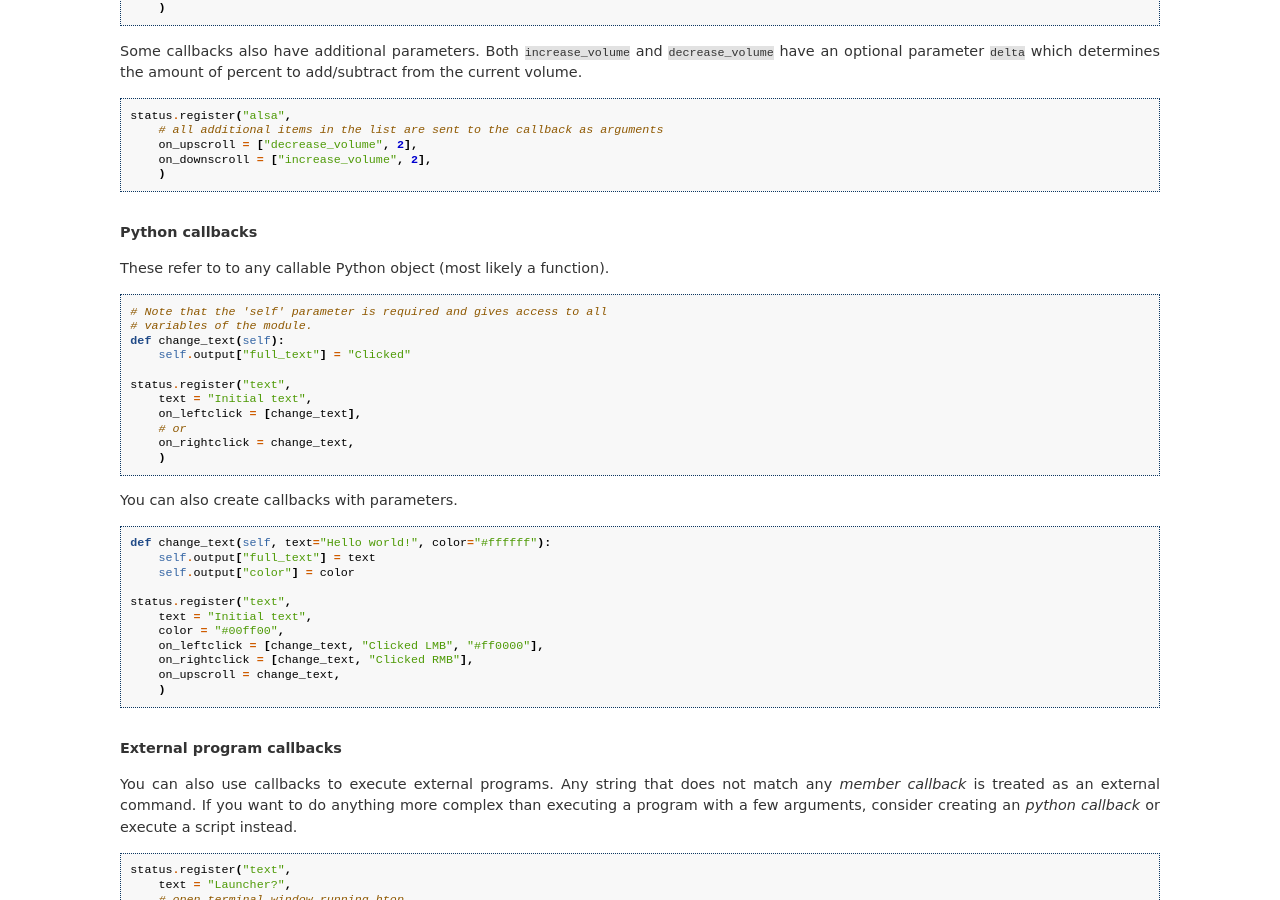
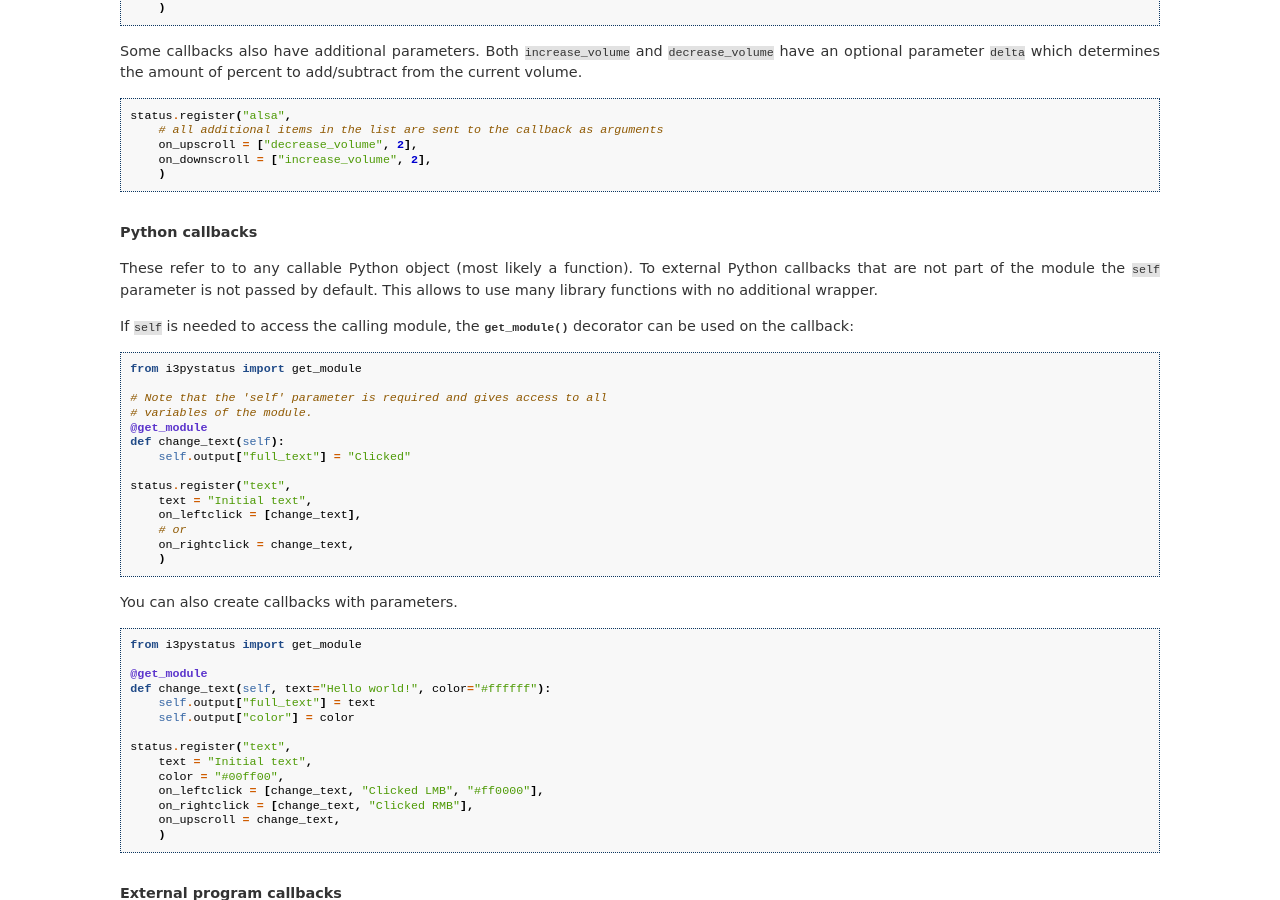
Before and after one commit to enkore/i3pystatus, a Sphinx documentation site: the page built from docs/configuration.rst, in a window 1280 px wide and 900 px high, scrolled down 4343 px. Built offline with Sphinx 7.4.7, drawn with Linux system fonts in a browser that asks for light colours.

Commit message:
configuration.rst: update example callbacks

```diff
--- a/docs/configuration.rst
+++ b/docs/configuration.rst
@@ -321,12 +321,21 @@ amount of percent to add/subtract from the current volume.
 
 .. rubric:: Python callbacks
 
-These refer to to any callable Python object (most likely a function).
+These refer to to any callable Python object (most likely a
+function). To external Python callbacks that are not part of the
+module the ``self`` parameter is not passed by default. This allows to
+use many library functions with no additional wrapper.
+
+If ``self`` is needed to access the calling module, the
+:py:func:`.get_module` decorator can be used on the callback:
 
 .. code:: python
 
+    from i3pystatus import get_module
+
     # Note that the 'self' parameter is required and gives access to all
     # variables of the module.
+    @get_module
     def change_text(self):
         self.output["full_text"] = "Clicked"
 
@@ -341,6 +350,9 @@ You can also create callbacks with parameters.
 
 .. code:: python
 
+    from i3pystatus import get_module
+
+    @get_module
     def change_text(self, text="Hello world!", color="#ffffff"):
         self.output["full_text"] = text
         self.output["color"] = color
```
Also changed, not shown: 1 other file.
